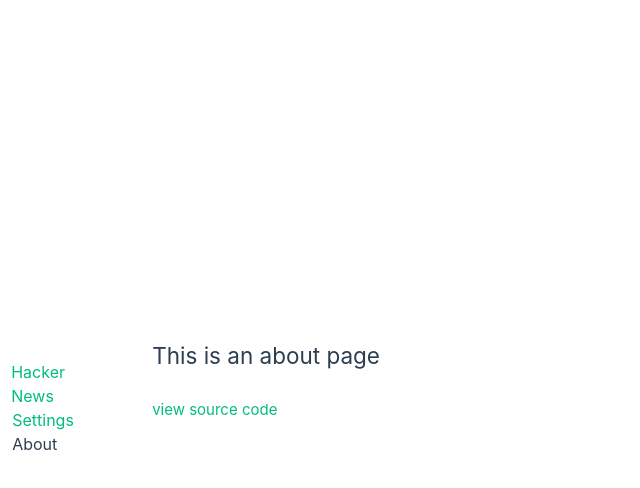
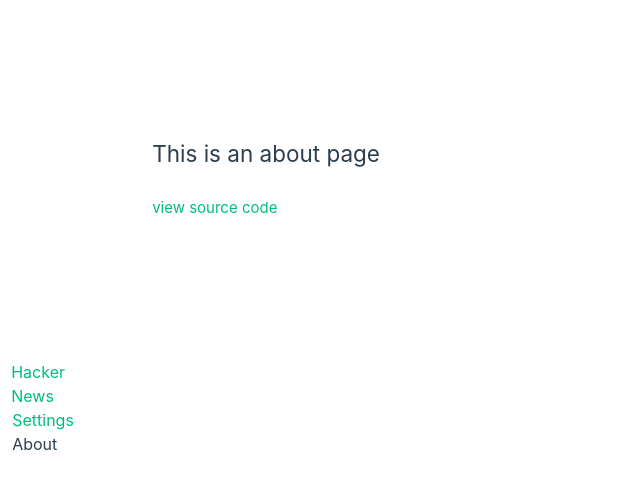
Before and after one commit to letwebdev/hackernews, a Vue app: page /about in a window 1280 px wide. Shown: the top 488 px of the page, without its empty margins (0-640 px from the left). Built offline with nearby package versions, Linux system fonts and the light colour scheme.

Commit message:
Tweak AboutView

```diff
--- a/src/views/AboutView.vue
+++ b/src/views/AboutView.vue
@@ -3,14 +3,15 @@
     <h2>This is an about page</h2>
     <br />
     <p><a href="https://github.com/letwebdev/hackernews">view source code</a></p>
+    <br />
   </div>
 </template>
 
 <style>
 @media (min-width: 1024px) {
   .about {
-    margin-top: 30%;
-    min-height: 100vh;
+    margin-top: 10%;
+    min-height: 80vh;
     display: block;
     align-items: center;
   }
```
